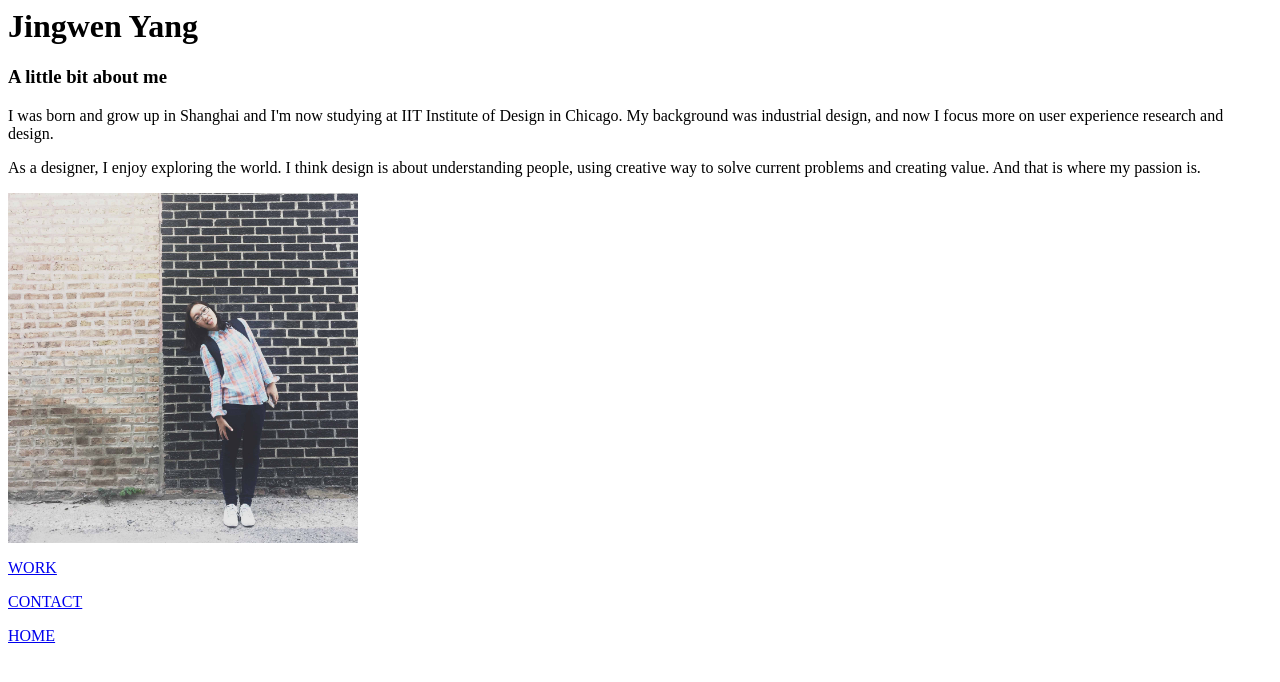
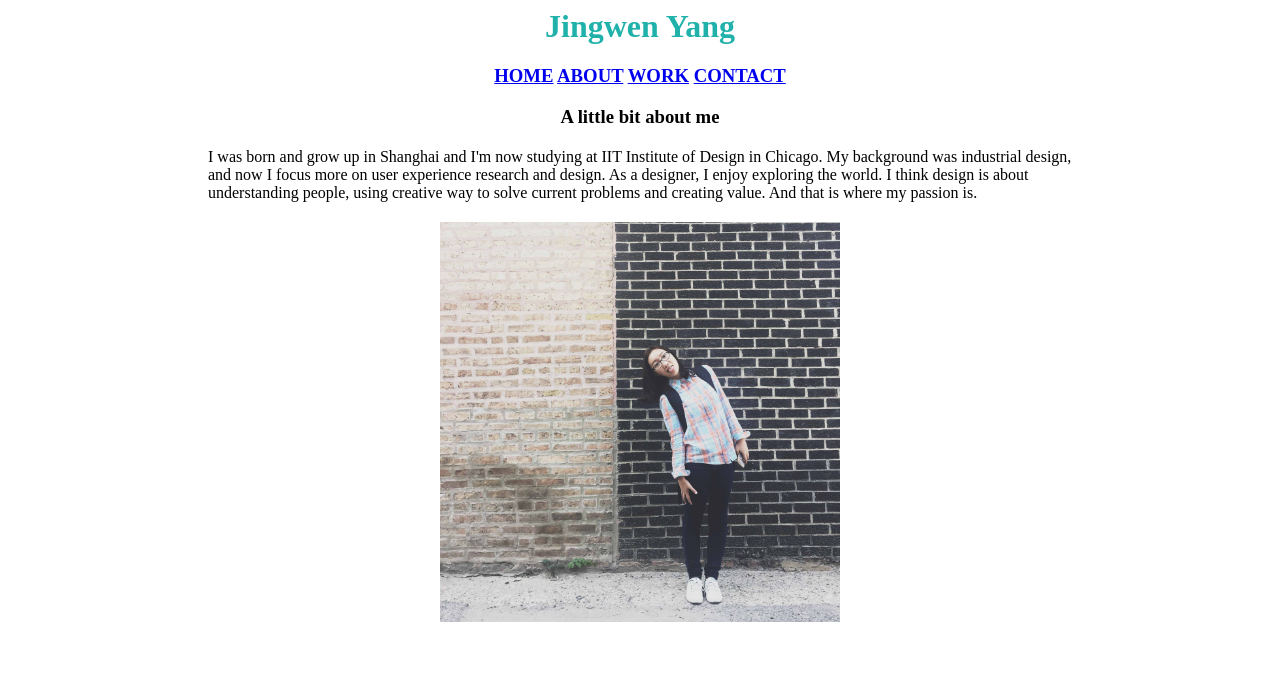
Before and after one commit to jingwenyangdesign/jingwenyangdesign.github.io, a plain HTML site: page about.html in a window 1280 px wide. Drawn offline with Linux system fonts and the light colour scheme.

Commit message:
Add some design to it.

```diff
--- a/about.html
+++ b/about.html
@@ -1,32 +1,31 @@
 <html>
-    <head>
-        <title>Jingwen Yang | ABOUT </title>
-    </head>
+
+<head>
+    <meta charset="UTF-8">
+    <title>Jingwen Yang | ABOUT </title>
+    <link rel="stylesheet" href="assets/css/style.css">
+</head>
 
 <body>
     <h1>Jingwen Yang</h1>
 
+    <h3>
+        <a href="index.html">HOME</a>
+        <a href="about.html">ABOUT</a>
+        <a href="work.html">WORK</a>
+        <a href="contact.html">CONTACT</a>
+    </h3>
     <h3>A little bit about me</h3>
 
     <p>
-        I was born and grow up in Shanghai and I'm now studying at IIT Institute of Design in Chicago. My background was industrial design, and now I focus more on user experience research and design.
-    </p>
-    <p>
-        As a designer, I enjoy exploring the world. I think design is about understanding people, using creative way to solve current problems and creating value. And that is where my passion is.
+        I was born and grow up in Shanghai and I'm now studying at IIT Institute of Design in Chicago. My background was industrial
+        design, and now I focus more on user experience research and design. As a designer, I enjoy exploring the world.
+        I think design is about understanding people, using creative way to solve current problems and creating value. And
+        that is where my passion is.
     </p>
 
     <img src="img/me.jpg" width="350">
 
-    <a href="work.html">
-        <p>WORK</p>
-    </a>
-
-    <a href="contact.html">
-        <p>CONTACT</p>
-    </a>
-    <a href="index.html">
-        <p>HOME</p>
-    </a>
 </body>
 
 </html>
--- /dev/null
+++ b/assets/css/style.css
@@ -0,0 +1,38 @@
+h1 {
+    color:lightseagreen;
+    text-align: center;
+    margin-bottom: 20px;
+}
+
+h3 {
+    text-align: center;
+    margin-bottom: 10px;
+    color:black;
+}
+
+p{
+    margin: 20px 200px;
+    font-family: 'Times New Roman', Times, serif;
+}
+
+h4{
+    margin: 20px 300px;
+    font-family: 'Times New Roman', Times, serif;
+    font-size: 16px;
+    color: gray;
+}
+
+p.projects{
+    margin-left: 350px;
+}
+img {
+    display: block;
+    margin: auto;
+    width: 400px;
+}
+
+#img_detail {
+    display: block;
+    margin: auto;
+    width: 700px;
+}
```
Also changed, not shown: contact.html (+15 -17 lines), index.html (+10 -11 lines), work.html (+19 -21 lines).
